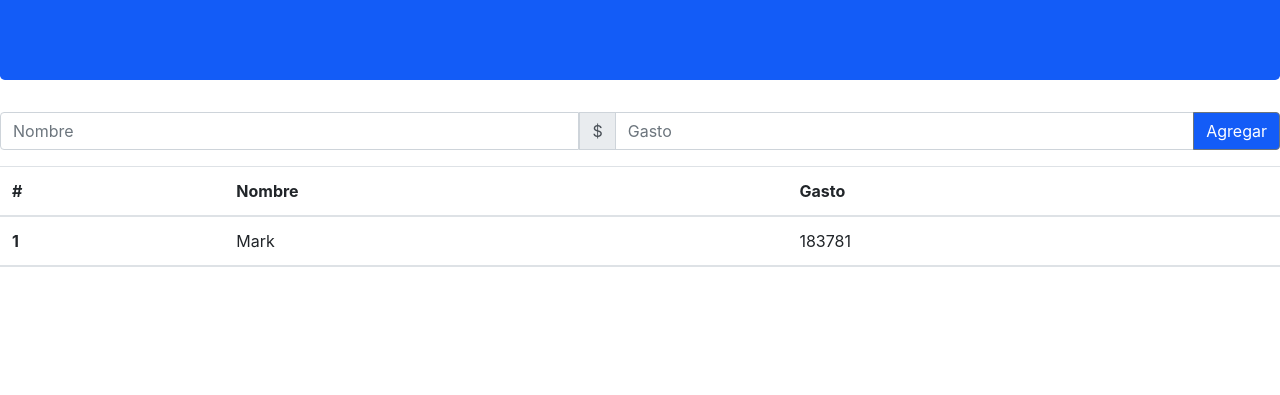
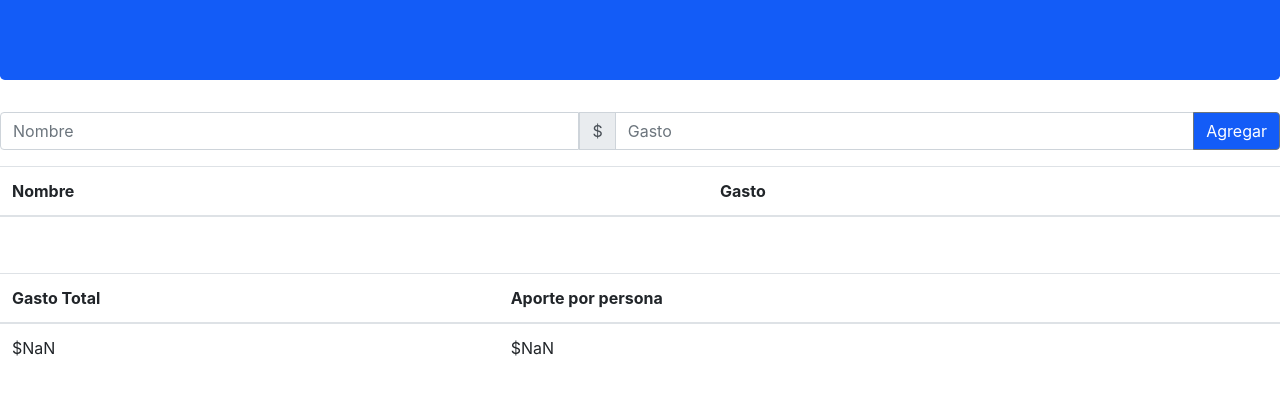
Before and after one commit to Juan-Cruz-P/App-de-Gastos, a plain HTML site: page index.html in a window 1280 px wide. Both pictures are taken after a click on the link "Agregar". Shown: the part 169-564 px from the top of the page. Drawn offline with nearby package versions, Linux system fonts and the light colour scheme.

Commit message:
Corregir el promedio y gasto

```diff
--- a/index.html
+++ b/index.html
@@ -28,42 +28,38 @@
 
         <!-- Agregar -->
         <div class="input-group-append">
-            <a id="agregar" class="btn btn-outline-secondary" type="button" onclick="agregar()">Agregar</a>
-        <!-- <button class="btn btn-outline-secondary" type="button" id="agregar">
-            <a onclick="agregar()">Agregar</a>
-        </button> -->
+            <a id="agregar" class="btn btn-outline-secondary" type="button" onclick="agregar('nombre-a', 'nombre'), agregar('gasto-a', 'gasto'), calcular('gasto','total','promedio')">Agregar</a>
         </div>
     </div>
 
     <!-- Lista -->
     <div id="list">
-        <!-- <table>
-            <tr><th>Nombre</th><th>Gasto</th></tr>
-            <tr><td id="lista-nombre"></td>
-                <td id="lista-gasto"></td"></tr>
-          </table> -->
-
         <table class="table">
         <thead><tr>
-            <th scope="col">#</th>
             <th scope="col">Nombre</th>
             <th scope="col">Gasto</th>
         </tr></thead>
         <!-- Tanda 1 -->
         <tbody><tr>
-            <th scope="row">1</th>
-            <td>Mark</td>
-            <td>183781</td>
-        </tr></tbody>
-        <!-- Tanda 2 -->
-        <tbody><tr>
-            <th scope="row"></th>
             <td id="nombre-a"></td>
             <td id="gasto-a"></td>
         </tr></tbody>
-
         </table>
     </div>
+
+    <div id="list">
+        <table class="table">
+        <thead><tr>
+            <th scope="col">Gasto Total</th>
+            <th scope="col">Aporte por persona</th>
+        </tr></thead>
+        <tbody><tr>
+            <td id="total"></td>
+            <td id="promedio"></td>
+        </tr></tbody>
+        </table>
+    </div>
+
 
     <!-- JavaScript -->
     <script src="./script.js"></script>
--- a/script.js
+++ b/script.js
@@ -1,18 +1,52 @@
-function agregar() {
+function agregar(id1, id2) {
+    let valor = $('#'+id2).val();
+    let correjido = valor.split(',');
+    let Resultado = `<p>${correjido}</p>`; // lo que se va a agregar al html
+    $('#'+id1).append(Resultado);
+}
 
-    $('#nombre-a').empty();
-    $('#gasto-a').empty();
-    let valor1 = $('#nombre').val();
-    let lista1 = valor1.split(',');
+let integrantes = []; // guardo valores de integrantes aca
 
-    let valor2 = $('#gasto').val();
-    let lista2 = valor2.split(',');
+function calcular(valores, donde1, donde2){
+    let valor = $('#'+valores).val();     // Obtengo el valor del input
+    integrantes.push(valor); // Agrego valores a lista de integrantes
+    let suma = 0; // suma de integrantes inicial
+    let promedio = 0;
 
-    for (let i = 0; i < lista1.length; i++) {
-        let textoResultante1 = ` ${lista1[i]}`; // lo que se va a agregar al html
-        $('#nombre-a').append(textoResultante1);
+    // Calculos
+    for (let i = 0; i < integrantes.length; i++) {
+        suma += (parseFloat(integrantes[i])); // realizo suma de integrantes
+        promedio = suma / integrantes.length;
+        console.log(suma);
+    }
 
-        let textoResultante2 = ` ${lista2[i]}`; // lo que se va a agregar al html
-        $('#gasto-a').append(textoResultante2);
-    }
+    // Para html
+    let Suma = `<p>$${suma}</p>`;
+    let Promedio = `<p>$${promedio}</p>`;
+
+    // Agregado a su lugar correspondiente
+    $('#'+donde1).append(Suma);
+    $('#'+donde2).append(Promedio);
 }
+
+
+// function calcular(valores, donde){
+//     let valor = $('#'+valores).val();     // Obtengo el valor del input
+//     integrantes.push(valor); // Agrego valores a lista de integrantes
+//     let suma = 0; // suma de integrantes inicial
+
+//     // Calculos
+//     for (let i = 0; i < integrantes.length; i++) {
+//         suma += (parseFloat(integrantes[i])); // realizo suma de integrantes
+//         let promedio = suma / integrantes.length;
+//         console.log(suma);
+//     }
+
+//     // Para html
+//     let Suma = `<p>Gasto total: ${suma}</p>`;
+//     let Promedio = `<p>Promedio: ${promedio}</p>`;
+
+//     // Agregado a su lugar correspondiente
+//     $('#'+donde).append(Suma);
+//     $('#'+donde).append(Promedio);
+// }
```
